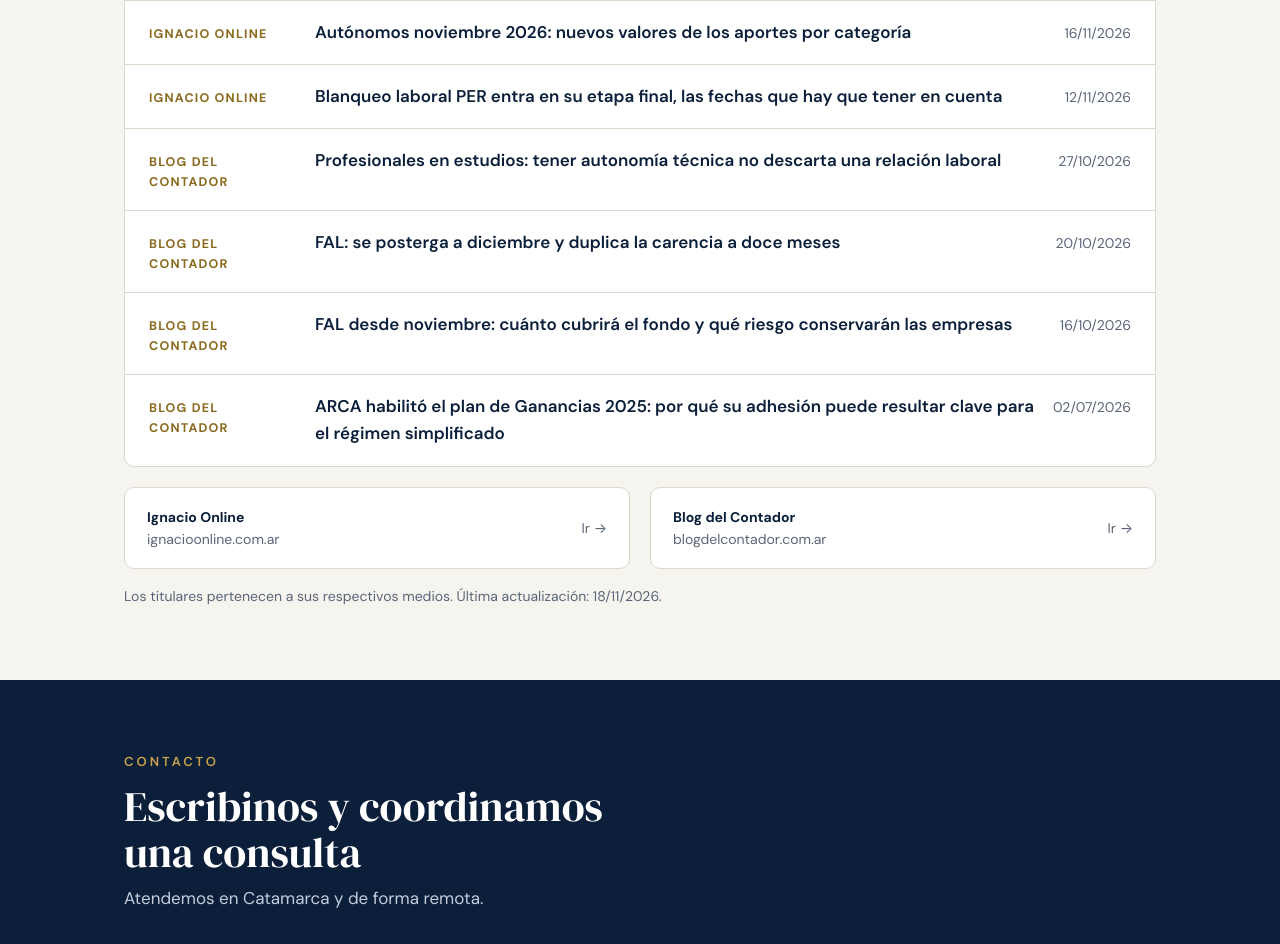
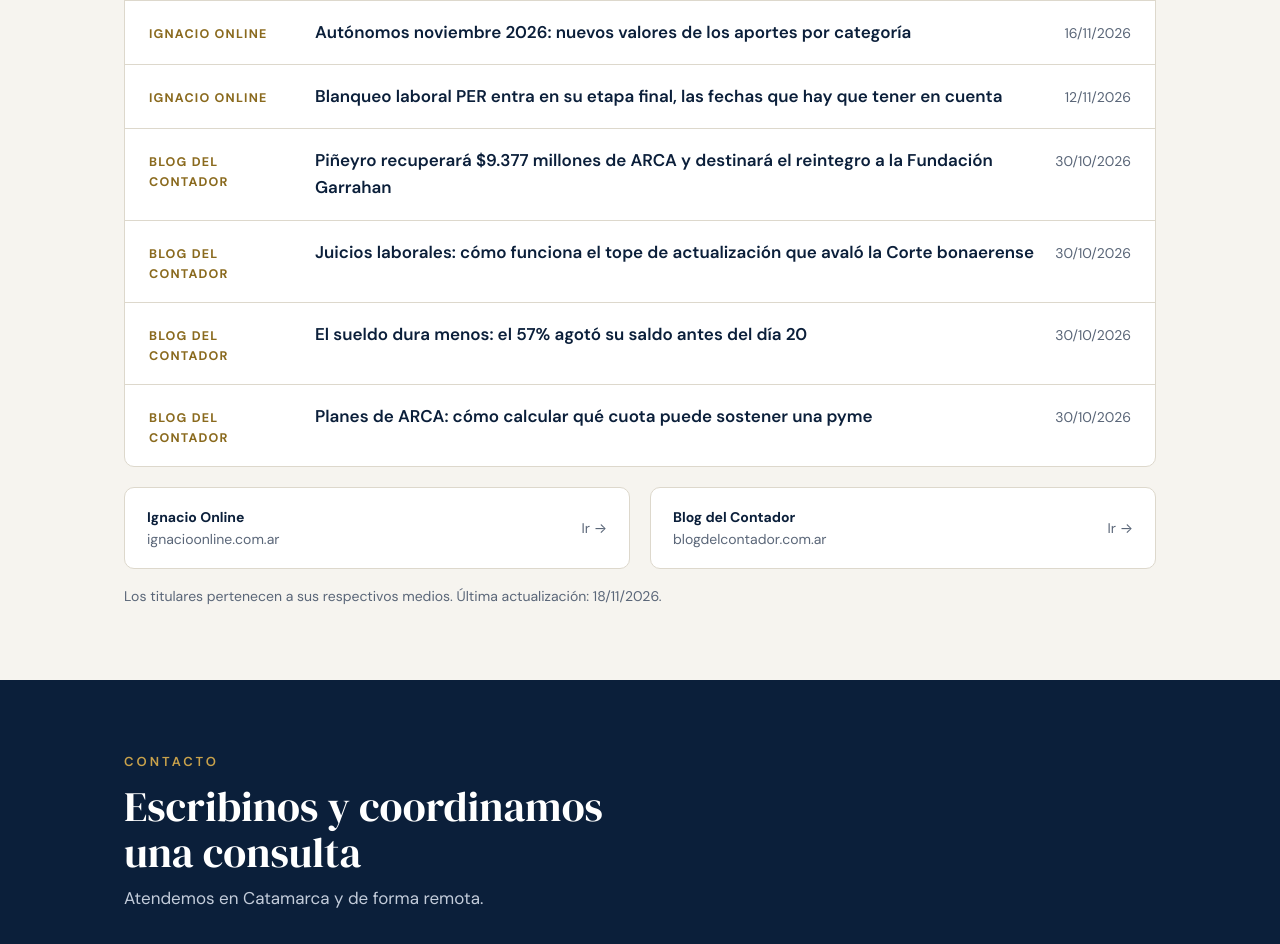
Before and after one commit to smestudiocontable/smestudiocontable.github.io, a plain HTML site: page index.html in a window 1280 px wide. Shown: the part 3656-4600 px from the top of the page. Drawn offline with Linux system fonts and the light colour scheme.

Commit message:
Actualiza noticias 18/11/2026

```diff
--- a/index.html
+++ b/index.html
@@ -285,10 +285,10 @@ footer .wrap{display:flex;justify-content:space-between;gap:12px;flex-wrap:wrap}
         <a href="https://www.ignacioonline.com.ar/encargados-de-edificios-nueva-escala-salarial-suterh-de-noviembre-2026/"><span class="src">Ignacio Online</span><span class="ttl">Encargados de edificios: nueva escala salarial SUTERH de noviembre 2026</span><span class="dt">17/11/2026</span></a>
         <a href="https://www.ignacioonline.com.ar/autonomos-2026-valores-vigentes-desde-noviembre/"><span class="src">Ignacio Online</span><span class="ttl">Autónomos noviembre 2026: nuevos valores de los aportes por categoría</span><span class="dt">16/11/2026</span></a>
         <a href="https://www.ignacioonline.com.ar/blanqueo-laboral-per-entra-en-su-etapa-final-las-fechas-que-hay-que-tener-en-cuenta/"><span class="src">Ignacio Online</span><span class="ttl">Blanqueo laboral PER entra en su etapa final, las fechas que hay que tener en cuenta</span><span class="dt">12/11/2026</span></a>
-        <a href="https://blogdelcontador.com.ar/news-46519-profesionales-estudios-autonomia-tecnica-relacion-laboral"><span class="src">Blog del Contador</span><span class="ttl">Profesionales en estudios: tener autonomía técnica no descarta una relación laboral</span><span class="dt">27/10/2026</span></a>
-        <a href="https://blogdelcontador.com.ar/news-46506-fal-prorroga-diciembre-2026-carencia-doce-periodos"><span class="src">Blog del Contador</span><span class="ttl">FAL: se posterga a diciembre y duplica la carencia a doce meses</span><span class="dt">20/10/2026</span></a>
-        <a href="https://blogdelcontador.com.ar/news-46499-fal-noviembre-2026-cobertura-indemnizaciones-empresas"><span class="src">Blog del Contador</span><span class="ttl">FAL desde noviembre: cuánto cubrirá el fondo y qué riesgo conservarán las empresas</span><span class="dt">16/10/2026</span></a>
-        <a href="https://blogdelcontador.com.ar/news-46495-arca-habilito-el-plan-de-ganancias-2025-por-que-su-adhesion-puede-resultar-clave-para-el-regimen-simplificado"><span class="src">Blog del Contador</span><span class="ttl">ARCA habilitó el plan de Ganancias 2025: por qué su adhesión puede resultar clave para el régimen simplificado</span><span class="dt">02/07/2026</span></a>
+        <a href="https://blogdelcontador.com.ar/news-46540-pineyro-arca-reintegro-donacion-garrahan"><span class="src">Blog del Contador</span><span class="ttl">Piñeyro recuperará $9.377 millones de ARCA y destinará el reintegro a la Fundación Garrahan</span><span class="dt">30/10/2026</span></a>
+        <a href="https://blogdelcontador.com.ar/news-46539-juicios-laborales-actualizacion-tope-corte-bonaerense"><span class="src">Blog del Contador</span><span class="ttl">Juicios laborales: cómo funciona el tope de actualización que avaló la Corte bonaerense</span><span class="dt">30/10/2026</span></a>
+        <a href="https://blogdelcontador.com.ar/news-46538-sueldos-cuentas-bancarias-ingresos-consumo"><span class="src">Blog del Contador</span><span class="ttl">El sueldo dura menos: el 57% agotó su saldo antes del día 20</span><span class="dt">30/10/2026</span></a>
+        <a href="https://blogdelcontador.com.ar/news-46537-planes-arca-cuota-capacidad-pago"><span class="src">Blog del Contador</span><span class="ttl">Planes de ARCA: cómo calcular qué cuota puede sostener una pyme</span><span class="dt">30/10/2026</span></a>
       </div>
       <!-- NOTICIAS:FIN -->
       <div class="grid g2 sources">
```
